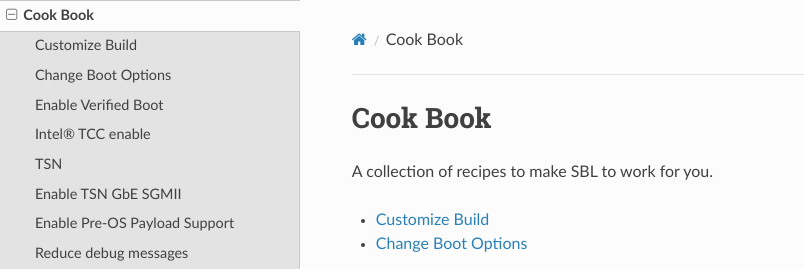
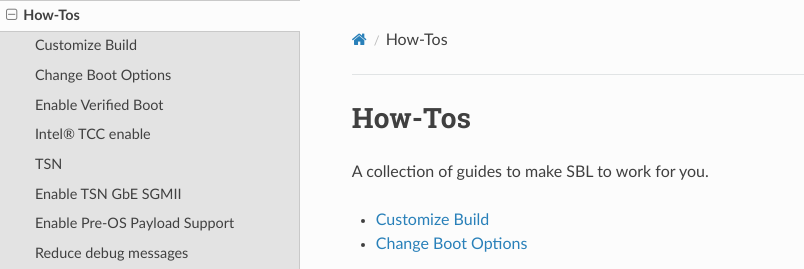
Before and after one commit to slimbootloader/documentation, a Sphinx documentation site: the page built from source/how-tos/index.rst, in a window 1280 px wide and 900 px high. Shown: the top 269 px of the window, without its empty margins (0-804 px from the left). Built offline with Sphinx 7.4.7 and the Read the Docs theme 2.0.0, drawn with Linux system fonts in a browser that asks for light colours.

Commit message:
Rename "Cook Book" section to "How-Tos"
Makes it clearer to the viewer that tutorials are present in this section.

Signed-off-by: Atharva Lele <atharva.lele@intel.com>

```diff
--- a/source/how-tos/index.rst
+++ b/source/how-tos/index.rst
@@ -1,7 +1,7 @@
-Cook Book
-==========
+How-Tos
+=======
 
-A collection of recipes to make |SPN| to work for you.
+A collection of guides to make |SPN| to work for you.
 
 .. toctree::
    :maxdepth: 2
```
